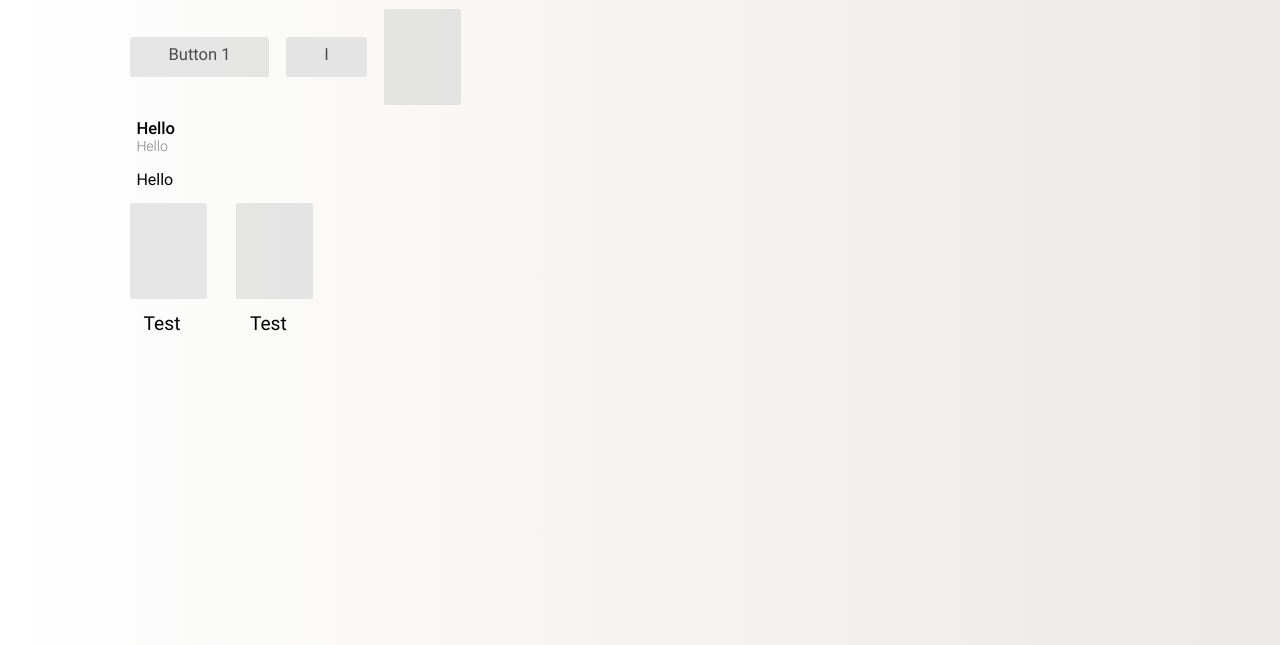
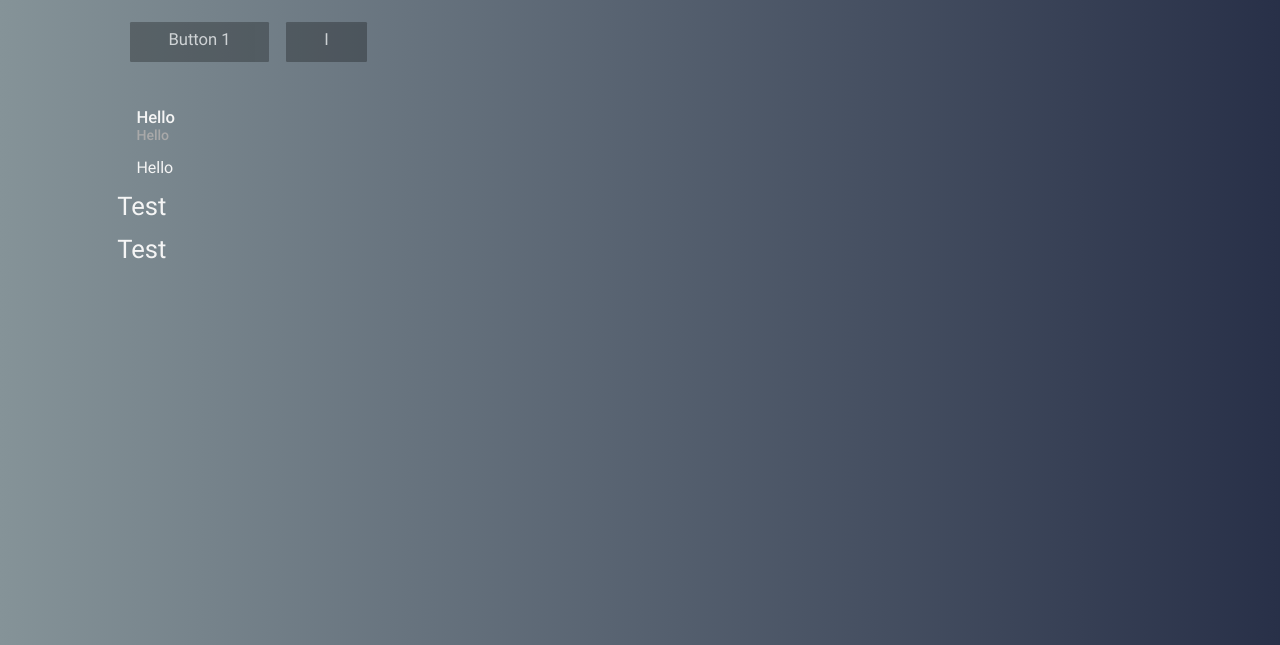
Before and after one commit to lauvetech/Lauve-TV, a website: page Views/Test-App/app.html in a window 1280 px wide. Shown: the part 231-876 px from the top of the page. Drawn offline with Linux system fonts and the light colour scheme; files whose address does not match are found by name.

Commit message:
Minor style changes

```diff
--- a/Css/Lauve.css
+++ b/Css/Lauve.css
@@ -47,12 +47,11 @@ main{
 
 *{
 	outline: none;
-
+ -webkit-transition: .20s all;
 }
 
+
 body.theme-dark{
-
-
 background: #283048; /* fallback for old browsers */
 background: -webkit-linear-gradient(to left, #283048 , #859398); /* Chrome 10-25, Safari 5.1-6 */
 background: linear-gradient(to left, #283048 , #859398); /* W3C, IE 10+/ Edge, Firefox 16+, Chrome 26+, Opera 12+, Safari 7+ */
@@ -88,7 +87,7 @@ body.theme-dark{
 
 body.theme-light{
 
-	color: gray;
+	color: black;
 }
 
 
@@ -172,15 +171,15 @@ body.theme-dark .title{
 	text-align: center;
 	vertical-align: middle;
 	padding-top: 1vh;
-	 -webkit-transition: .2s all;
-	margin-left: 1vw;
+	margin-left: 1.5vw;
+
 }
 
 .btn:focus{
 
-   box-shadow: 0 8px 16px 0 rgba(0,0,0,0.40),0 6px 20px 0 rgba(0,0,0,0.40);
-	transform: scale(1.1,1.1);
+   	box-shadow: 0 8px 16px 0 rgba(0,0,0,0.40),0 6px 20px 0 rgba(0,0,0,0.40);
 	opacity: 1;
+	transform: scale(1.2,1.2);
 	background-color: ghostwhite;
 }
 
@@ -203,20 +202,19 @@ body.theme-dark .title{
 	text-align: center;
 	vertical-align: middle;
 	padding-top: 1vh;
-	 -webkit-transition: .2s all;
 	margin-left: 1vw;
 }
 
 .btn-light:focus{
 
    box-shadow: 0 2px 20px 0 rgba(0,0,0,0.40),0 3px 10px 0 rgba(0,0,0,0.40);
-	transform: scale(1.1,1.1);
+	transform: scale(1.2,1.2);
 	opacity: 1;
 	background-color: ghostwhite;
 }
 
 .btn-dark{
-    background-color: transparent;
+    background-color: rgba(0,0,0,0.40);
     color: whitesmoke;
 	display: inline-block;
 	position: relative;
@@ -234,14 +232,13 @@ body.theme-dark .title{
 	text-align: center;
 	vertical-align: middle;
 	padding-top: 1vh;
-	 -webkit-transition: .2s all;
 	margin-left: 1vw;
 }
 
 btn-dark:focus{
 
    box-shadow: 0 2px 20px 0 rgba(0,0,0,0.40),0 3px 10px 0 rgba(0,0,0,0.40);
-	transform: scale(1.1,1.1);
+	transform: scale(1.2,1.2);
 	opacity: 1;
 	font-family: "Roboto", sans-serif;
 	background-color: rgba(0,0,0,0.40);
@@ -266,20 +263,19 @@ body.theme-light .btn{
 	text-align: center;
 	vertical-align: middle;
 	padding-top: 1vh;
-	 -webkit-transition: .2s all;
 	margin-left: 1vw;
 }
 
 body.theme-light .btn:focus{
 
    box-shadow: 0 2px 20px 0 rgba(0,0,0,0.40),0 3px 10px 0 rgba(0,0,0,0.40);
-	transform: scale(1.1,1.1);
+	transform: scale(1.2,1.2);
 	opacity: 1;
 	background-color: ghostwhite;
 }
 
 body.theme-dark .btn{
-    background-color: transparent;
+    background-color: rgba(0,0,0,0.40);
     color: whitesmoke;
 	display: inline-block;
 	position: relative;
@@ -297,14 +293,13 @@ body.theme-dark .btn{
 	text-align: center;
 	vertical-align: middle;
 	padding-top: 1vh;
-	 -webkit-transition: .2s all;
 	margin-left: 1vw;
 }
 
 body.theme-dark .btn:focus{
 
    box-shadow: 0 2px 20px 0 rgba(0,0,0,0.40),0 3px 10px 0 rgba(0,0,0,0.40);
-	transform: scale(1.1,1.1);
+	transform: scale(1.2,1.2);
 	opacity: 1;
 	font-family: "Roboto", sans-serif;
 	background-color: rgba(0,0,0,0.40);
@@ -313,129 +308,6 @@ body.theme-dark .btn:focus{
 
 /*Cards*/
 
-.card{
-    background-color: whitesmoke;
-    color: dimgray;
-	display: inline-block;
-	position: relative;
-	border: 0;
-	border-radius: 0.1vw;
-	padding-left: 3vw;
-	padding-right:3vw;
-	opacity: 0.70;
-	outline: none;
-	text-align: center;
-	vertical-align: middle;
-	 -webkit-transition: .2s all;
-	margin-left: 1vw;
-}
-
-.card:focus{
-
-   box-shadow: 0 8px 16px 0 rgba(0,0,0,0.40),0 6px 20px 0 rgba(0,0,0,0.40);
-	transform: scale(1.1,1.1);
-	opacity: 1;
-	background-color: ghostwhite;
-}
-
-body.theme-light .card{
-    background-color: gainsboro;
-    color: black;
-	display: inline-block;
-	position: relative;
-	border: 0;
-	border-radius: 0.2vw;
-	height: 8vh;
-	width: auto;
-	padding-left: 3vw;
-	padding-right:3vw;
-	opacity: 0.70;
-	outline: none;
-	text-align: center;
-	vertical-align: middle;
-	padding-top: 4vh;
-	 -webkit-transition: .2s all;
-	margin-left: 1vw;
-}
-
-body.theme-light .card:focus{
-
-   box-shadow: 0 2px 20px 0 rgba(0,0,0,0.40),0 3px 10px 0 rgba(0,0,0,0.40);
-	transform: scale(1.1,1.1);
-	opacity: 1;
-	background-color: ghostwhite;
-}
-
-body.theme-dark .card{
-    background-color: transparent;
-    color: whitesmoke;
-	display: inline-block;
-	position: relative;
-	border: 0;
-	border-radius: 0.1vw;
-	height: 8vh;
-	width: auto;
-	padding-left: 3vw;
-	padding-right:3vw;
-	opacity: 0.70;
-	outline: none;
-	text-align: center;
-	vertical-align: middle;
-	padding-top: 4vh;
-	 -webkit-transition: .2s all;
-	margin-left: 1vw;
-}
-
-body.theme-dark .card:focus{
-
-   box-shadow: 0 2px 10px 0 rgba(0,0,0,0.40),0 3px 10px 0 rgba(0,0,0,0.40);
-	transform: scale(1.1,1.1);
-	opacity: 1;
-	font-family: "Roboto", sans-serif;
-	background-color: rgba(0,0,0,0.40);
-}
-
-.card.small{
-
-	height: 8vh;
-	width: auto;
-	padding-top: 4vh;
-}
-
-.card.med{
-	height: 16vh;
-	width: auto;
-	padding-top: 8vh;
-}
-
-.card.large{
-	height: 24vh;
-	width: auto;
-	padding-top: 12vh;
-}
-
-.card.auto{
-	height: auto;
-	width: auto;
-}
-
-.card-con{
-	height: auto;
-	width: auto;
-	position: relative;
-	display: inline-block;
-	padding-right: 1vw;
-}
-
-.card-con .title{
-	font-size: 1.5vw;
-	text-align: center;
-	display: block;
-}
-
-.card-con .card:focus .title{
-	display: inline-block;
-}
 
 /*--------------------------*/
 
@@ -454,34 +326,47 @@ body.theme-dark .card:focus{
 	margin-top: 1vw;
 	margin-bottom: 1vw;
 	vertical-align: middle;
-	 -webkit-transition: .2s all;
 	padding-left: 1.5vw;
 	width: 30vw;
 	border-radius: 2px;
 }
 
-
 .collection li .title{
 	font-size: 1.3vw;
-	font-weight: 450;
+	font-weight: 500;
 }
 
 .collection li .subtitle{
 	font-size: 1.1vw;
-	font-weight: 350;
+	font-weight: 500;
 	display: block;
 	color: gray;
 }
 
+body.theme-dark .collection li .title{
+	font-size: 1.3vw;
+	font-weight: 500;
+}
 
+body.theme-dark .collection li .subtitle{
+	font-size: 1.1vw;
+	font-weight: 500;
+	display: block;
+	color: darkgray;
+}
+
+body.theme-dark .collection li:focus{
+	background-color: rgba(0,0,0,0.40);
+}
 
 .collection li:focus{
 
    box-shadow: 0 4px 12px 0 rgba(0,0,0,0.40),0 4px 15px 0 rgba(0,0,0,0.40);
-	transform: scale(1.1,1.1);
+	transform: scale(1.2,1.2);
 	opacity: 1;
 	background-color: white;
 }
+
 /***********/
 
 /*Containers*/
--- a/Views/Test-App/Lauve.css
+++ b/Views/Test-App/Lauve.css
@@ -47,13 +47,14 @@ main{
 
 *{
 	outline: none;
- -webkit-transition: .1s all;
+ -webkit-transition: .20s all;
 }
 
+
 body.theme-dark{
-	background: #232526; /* fallback for old browsers */
-background: -webkit-linear-gradient(to left, #232526 , #414345); /* Chrome 10-25, Safari 5.1-6 */
-background: linear-gradient(to left, #232526 , #414345); /* W3C, IE 10+/ Edge, Firefox 16+, Chrome 26+, Opera 12+, Safari 7+ */
+background: #283048; /* fallback for old browsers */
+background: -webkit-linear-gradient(to left, #283048 , #859398); /* Chrome 10-25, Safari 5.1-6 */
+background: linear-gradient(to left, #283048 , #859398); /* W3C, IE 10+/ Edge, Firefox 16+, Chrome 26+, Opera 12+, Safari 7+ */
 
 }
 
@@ -170,14 +171,15 @@ body.theme-dark .title{
 	text-align: center;
 	vertical-align: middle;
 	padding-top: 1vh;
-	margin-left: 1vw;
+	margin-left: 1.5vw;
+
 }
 
 .btn:focus{
 
-   box-shadow: 0 8px 16px 0 rgba(0,0,0,0.40),0 6px 20px 0 rgba(0,0,0,0.40);
-	transform: scale(1.1,1.1);
+   	box-shadow: 0 8px 16px 0 rgba(0,0,0,0.40),0 6px 20px 0 rgba(0,0,0,0.40);
 	opacity: 1;
+	transform: scale(1.2,1.2);
 	background-color: ghostwhite;
 }
 
@@ -206,13 +208,13 @@ body.theme-dark .title{
 .btn-light:focus{
 
    box-shadow: 0 2px 20px 0 rgba(0,0,0,0.40),0 3px 10px 0 rgba(0,0,0,0.40);
-	transform: scale(1.1,1.1);
+	transform: scale(1.2,1.2);
 	opacity: 1;
 	background-color: ghostwhite;
 }
 
 .btn-dark{
-    background-color: transparent;
+    background-color: rgba(0,0,0,0.40);
     color: whitesmoke;
 	display: inline-block;
 	position: relative;
@@ -236,7 +238,7 @@ body.theme-dark .title{
 btn-dark:focus{
 
    box-shadow: 0 2px 20px 0 rgba(0,0,0,0.40),0 3px 10px 0 rgba(0,0,0,0.40);
-	transform: scale(1.1,1.1);
+	transform: scale(1.2,1.2);
 	opacity: 1;
 	font-family: "Roboto", sans-serif;
 	background-color: rgba(0,0,0,0.40);
@@ -267,13 +269,13 @@ body.theme-light .btn{
 body.theme-light .btn:focus{
 
    box-shadow: 0 2px 20px 0 rgba(0,0,0,0.40),0 3px 10px 0 rgba(0,0,0,0.40);
-	transform: scale(1.1,1.1);
+	transform: scale(1.2,1.2);
 	opacity: 1;
 	background-color: ghostwhite;
 }
 
 body.theme-dark .btn{
-    background-color: transparent;
+    background-color: rgba(0,0,0,0.40);
     color: whitesmoke;
 	display: inline-block;
 	position: relative;
@@ -297,7 +299,7 @@ body.theme-dark .btn{
 body.theme-dark .btn:focus{
 
    box-shadow: 0 2px 20px 0 rgba(0,0,0,0.40),0 3px 10px 0 rgba(0,0,0,0.40);
-	transform: scale(1.1,1.1);
+	transform: scale(1.2,1.2);
 	opacity: 1;
 	font-family: "Roboto", sans-serif;
 	background-color: rgba(0,0,0,0.40);
@@ -306,127 +308,6 @@ body.theme-dark .btn:focus{
 
 /*Cards*/
 
-.card{
-    background-color: whitesmoke;
-    color: dimgray;
-	display: inline-block;
-	position: relative;
-	border: 0;
-	border-radius: 0.1vw;
-	padding-left: 3vw;
-	padding-right:3vw;
-	opacity: 0.70;
-	outline: none;
-	text-align: center;
-	vertical-align: middle;
-	margin-left: 1vw;
-}
-
-.card:focus{
-
-   box-shadow: 0 8px 16px 0 rgba(0,0,0,0.40),0 6px 20px 0 rgba(0,0,0,0.40);
-	transform: scale(1.1,1.1);
-	opacity: 1;
-	background-color: ghostwhite;
-}
-
-body.theme-light .card{
-    background-color: gainsboro;
-    color: black;
-	display: inline-block;
-	position: relative;
-	border: 0;
-	border-radius: 0.2vw;
-	height: 8vh;
-	width: auto;
-	padding-left: 3vw;
-	padding-right:3vw;
-	opacity: 0.70;
-	outline: none;
-	text-align: center;
-	vertical-align: middle;
-	padding-top: 4vh;
-	margin-left: 1vw;
-}
-
-body.theme-light .card:focus{
-
-   box-shadow: 0 2px 20px 0 rgba(0,0,0,0.40),0 3px 10px 0 rgba(0,0,0,0.40);
-	transform: scale(1.1,1.1);
-	opacity: 1;
-	background-color: ghostwhite;
-}
-
-body.theme-dark .card{
-    background-color: transparent;
-    color: whitesmoke;
-	display: inline-block;
-	position: relative;
-	border: 0;
-	border-radius: 0.1vw;
-	height: 8vh;
-	width: auto;
-	padding-left: 3vw;
-	padding-right:3vw;
-	opacity: 0.70;
-	outline: none;
-	text-align: center;
-	vertical-align: middle;
-	padding-top: 4vh;
-
-	margin-left: 1vw;
-}
-
-body.theme-dark .card:focus{
-
-   box-shadow: 0 2px 10px 0 rgba(0,0,0,0.40),0 3px 10px 0 rgba(0,0,0,0.40);
-	transform: scale(1.1,1.1);
-	opacity: 1;
-	font-family: "Roboto", sans-serif;
-	background-color: rgba(0,0,0,0.40);
-}
-
-.card.small{
-
-	height: 8vh;
-	width: auto;
-	padding-top: 4vh;
-}
-
-.card.med{
-	height: 16vh;
-	width: auto;
-	padding-top: 8vh;
-}
-
-.card.large{
-	height: 24vh;
-	width: auto;
-	padding-top: 12vh;
-}
-
-.card.auto{
-	height: auto;
-	width: auto;
-}
-
-.card-con{
-	height: auto;
-	width: auto;
-	position: relative;
-	display: inline-block;
-	padding-right: 1vw;
-}
-
-.card-con .title{
-	font-size: 1.5vw;
-	text-align: center;
-	display: block;
-}
-
-.card-con .card:focus .title{
-	display: inline-block;
-}
 
 /*--------------------------*/
 
@@ -450,28 +331,42 @@ body.theme-dark .card:focus{
 	border-radius: 2px;
 }
 
-
 .collection li .title{
 	font-size: 1.3vw;
-	font-weight: 450;
+	font-weight: 500;
 }
 
 .collection li .subtitle{
 	font-size: 1.1vw;
-	font-weight: 350;
+	font-weight: 500;
 	display: block;
 	color: gray;
 }
 
+body.theme-dark .collection li .title{
+	font-size: 1.3vw;
+	font-weight: 500;
+}
 
+body.theme-dark .collection li .subtitle{
+	font-size: 1.1vw;
+	font-weight: 500;
+	display: block;
+	color: darkgray;
+}
+
+body.theme-dark .collection li:focus{
+	background-color: rgba(0,0,0,0.40);
+}
 
 .collection li:focus{
 
    box-shadow: 0 4px 12px 0 rgba(0,0,0,0.40),0 4px 15px 0 rgba(0,0,0,0.40);
-	transform: scale(1.1,1.1);
+	transform: scale(1.2,1.2);
 	opacity: 1;
 	background-color: white;
 }
+
 /***********/
 
 /*Containers*/
--- a/Views/Test-App/Lauve.js
+++ b/Views/Test-App/Lauve.js
@@ -4,6 +4,7 @@ jQuery(document).ready(function() {
         var currentAttrValue = jQuery(this).attr('href');
 
         // Show/Hide Tabs
+
         jQuery('.tabs ' + currentAttrValue).fadeIn().siblings().hide();
 
         // Change/remove current tab to active
--- a/Views/Test-App/app.html
+++ b/Views/Test-App/app.html
@@ -7,7 +7,7 @@
 </head>
 
 
-<body class="theme-light">
+<body class="theme-dark">
 
 	<main >
 
```
